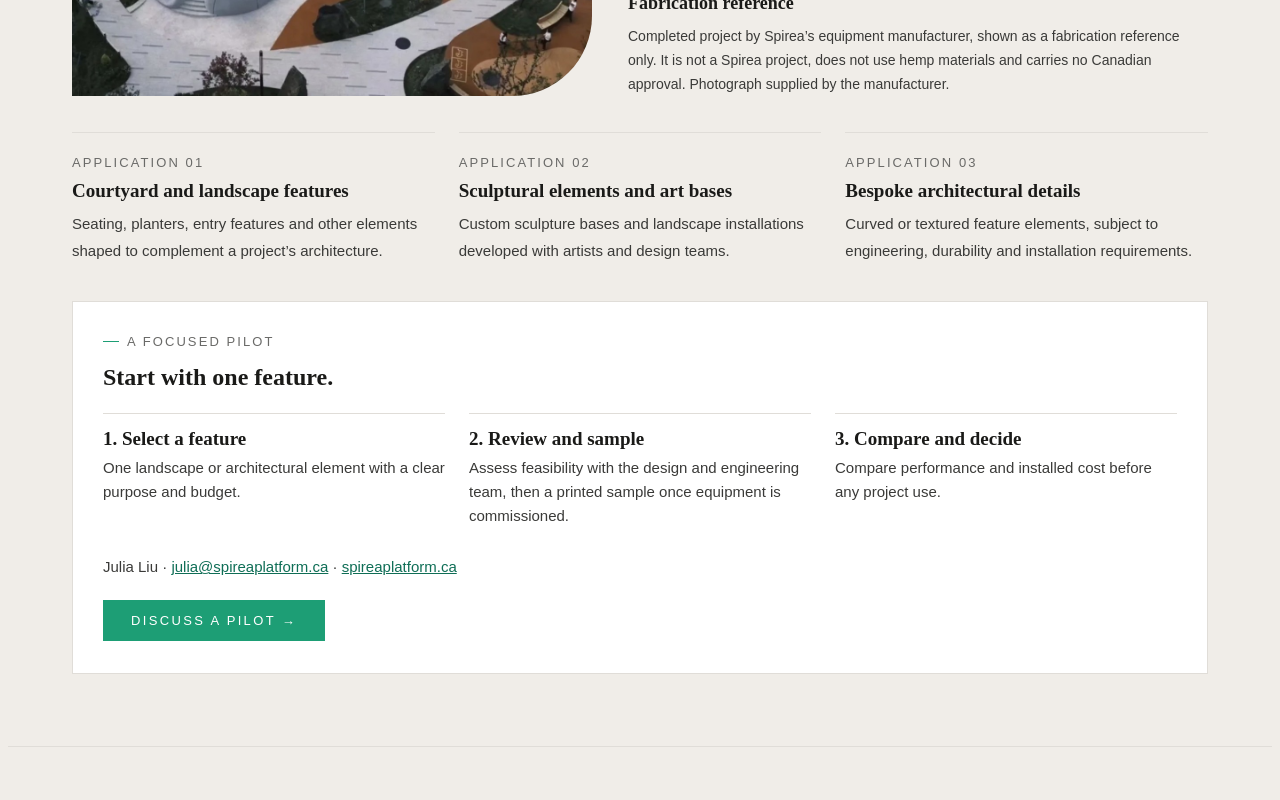
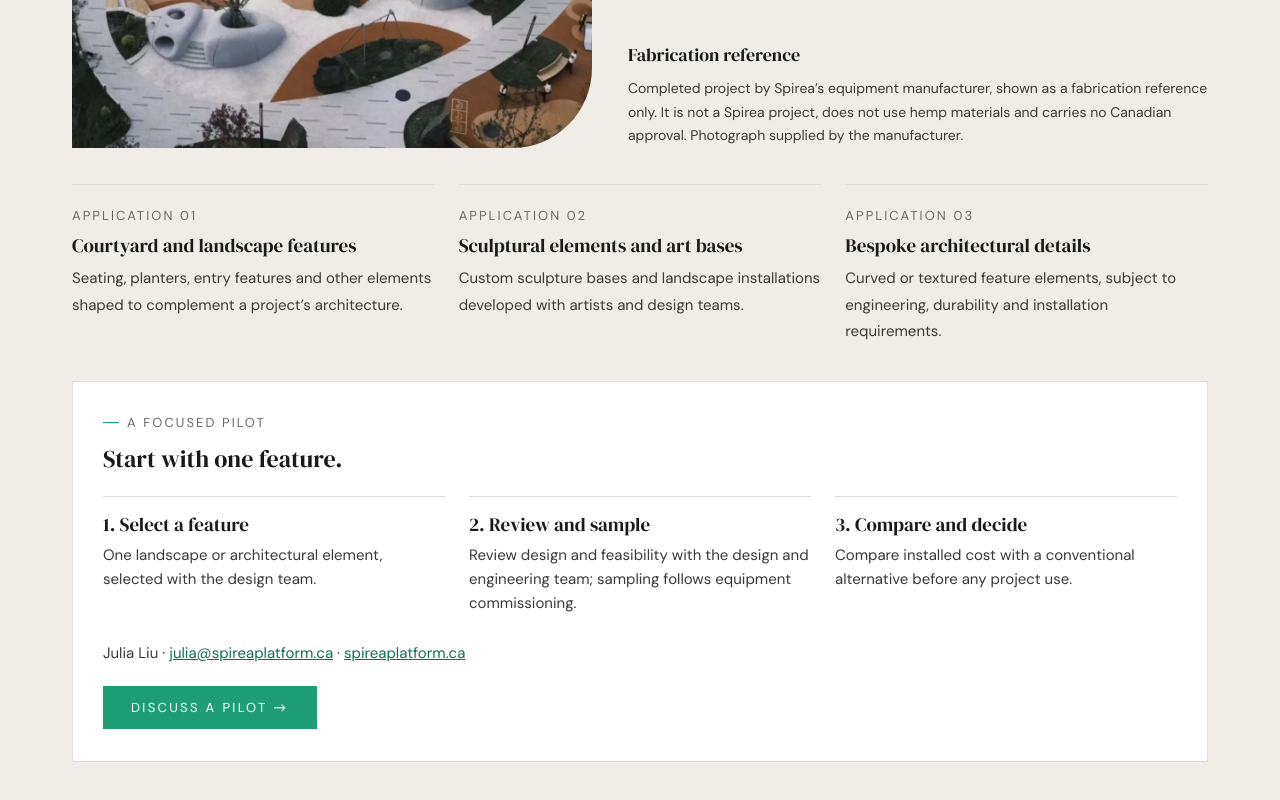
Before and after one commit to MelanieKent/spirea-platform, a React (Vite) app: page / in a window 1280 px wide. Shown: the part 4527-5327 px from the top of the page. Built offline with nearby package versions, Linux system fonts and the light colour scheme.

Commit message:
Update wording and font across website following revisions email

```diff
--- a/index.html
+++ b/index.html
@@ -4,6 +4,15 @@
     <meta charset="UTF-8" />
     <link rel="icon" type="image/svg+xml" href="/D2_footer.svg" />
     <meta name="viewport" content="width=device-width, initial-scale=1.0" />
+
+    <!-- Google Fonts: DM Sans + DM Serif Display -->
+    <link rel="preconnect" href="https://fonts.googleapis.com" />
+    <link rel="preconnect" href="https://fonts.gstatic.com" crossorigin />
+    <link
+      href="https://fonts.googleapis.com/css2?family=DM+Sans:wght@400;500;600;700&family=DM+Serif+Display&display=swap"
+      rel="stylesheet"
+    />
+
     <title>Spirea Platform</title>
   </head>
   <body>
--- a/src/pages/Home.jsx
+++ b/src/pages/Home.jsx
@@ -101,9 +101,9 @@ const NEAR_TERM = [
 ];
 
 const PILOT_STEPS = [
-  { title: '1. Select a feature',    body: 'One landscape or architectural element with a clear purpose and budget.' },
-  { title: '2. Review and sample',   body: 'Assess feasibility with the design and engineering team, then a printed sample once equipment is commissioned.' },
-  { title: '3. Compare and decide',  body: 'Compare performance and installed cost before any project use.' },
+  { title: '1. Select a feature',    body: 'One landscape or architectural element, selected with the design team.' },
+  { title: '2. Review and sample',   body: 'Review design and feasibility with the design and engineering team; sampling follows equipment commissioning.' },
+  { title: '3. Compare and decide',  body: 'Compare installed cost with a conventional alternative before any project use.' },
 ];
 
 const LONG_TERM = [
@@ -234,7 +234,7 @@ export default function Home() {
           </figure>
           <div className="dev-prio">
             <b style={{ fontWeight: '550' }}>Immediate priority</b>
-            Develop the simplest practicable system for a BC Alternative Solution pathway. Material selection follows readiness and engineering evidence; system validation and building approval remain pending.
+            Develop the simplest practicable system for a BC Alternative Solution pathway. Initial material selection follows readiness and engineering evidence; system validation and building approval remain pending.
           </div>
         </div>
       </section>
--- a/src/pages/StrategicApplications.jsx
+++ b/src/pages/StrategicApplications.jsx
@@ -73,7 +73,7 @@ export default function StrategicApplications() {
       <div className="apps-page">
         <div className="apps-hero">
           <SectionDivider label="Strategic applications" />
-          <h1 style={{ fontFamily: 'var(--serif)', fontWeight: '550', fontSize: 'clamp(28px,4vw,48px)', color: 'var(--di)', lineHeight: 1.1, letterSpacing: '-.015em', maxWidth: 580, marginBottom: 16 }}>
+          <h1 style={{ fontFamily: 'var(--serif)', fontWeight: '700', fontSize: 'clamp(28px,4vw,48px)', color: 'var(--di)', lineHeight: 1.1, letterSpacing: '-.015em', maxWidth: 580, marginBottom: 16 }}>
             Where Spirea may be deployed.
           </h1>
           <p className="sbody" style={{ maxWidth: 480, marginBottom: 0 }}>
--- a/src/styles/globals.css
+++ b/src/styles/globals.css
@@ -28,8 +28,8 @@ img { max-width: 100%; }
   --di: #1A1A18;
   --teal: #1D9E75;
   --teal-d: #0F6E56;
-  --sans: 'DM Sans', sans-serif;
-  --serif: 'DM Serif Display', serif;
+  --sans: "DM Sans", Calibri, "Segoe UI", Arial, sans-serif;
+  --serif: "DM Serif Display", Cambria, Georgia, "Times New Roman", serif;
 }
 
 
@@ -61,7 +61,7 @@ nav { display: flex; align-items: center; justify-content: space-between; paddin
 .sarc { display: inline-block; width: 40px; height: 1px; background: var(--teal); margin-right: 14px; flex-shrink: 0; }
 .slbl { font-size: 13px; letter-spacing: 0.2em; text-transform: uppercase; color: var(--mi); font-weight: 400; }
 .slbl.dk { color: var(--mi); }
-.sh { font-family: var(--serif); font-weight: 550; font-size: clamp(22px,2.8vw,34px); color: var(--di); line-height: 1.25; letter-spacing: -.01em; }
+.sh { font-family: var(--serif); font-weight: 700; font-size: clamp(22px,2.8vw,34px); color: var(--di); line-height: 1.25; letter-spacing: -.01em; }
 .sh.rev { color: var(--di); }
 .sbody { font-size: 16px; font-weight: 400; color: var(--ink); line-height: 1.87; }
 .sbody.rev { color: var(--ink); }
@@ -87,7 +87,7 @@ nav { display: flex; align-items: center; justify-content: space-between; paddin
 .hero-eb { display: flex; align-items: center; gap: 12px; margin-bottom: 24px; }
 .hero-eb-rule { display: inline-block; width: 28px; height: 1px; background: var(--teal); flex-shrink: 0; }
 .hero-eb-lbl { font-size: 13px; letter-spacing: 0.22em; text-transform: uppercase; color: var(--teal-d); font-weight: 400; }
-.hero-h1 { font-family: var(--serif); font-size: clamp(32px,4.6vw,54px); font-weight: 550; line-height: 1.1; color: var(--di); letter-spacing: -.01em; margin-bottom: 24px; }
+.hero-h1 { font-family: var(--serif); font-size: clamp(32px,4.6vw,54px); font-weight: 400; line-height: 1.1; color: var(--di); letter-spacing: -.01em; margin-bottom: 24px; }
 .hero-h1 em { font-style: italic; color: var(--ink); }
 .hero-body { font-size: 17px; font-weight: 400; color: var(--ink); line-height: 1.84; max-width: 600px; margin-bottom: 44px; }
 .hero-acts { display: flex; gap: 14px; flex-wrap: wrap; }
@@ -216,7 +216,7 @@ nav { display: flex; align-items: center; justify-content: space-between; paddin
 .domain { padding: 56px 64px; border-bottom: 0.5px solid var(--dv); display: grid; grid-template-columns: 1fr 300px; gap: 56px; align-items: start; }
 .domain:nth-child(even) { background: var(--ch); }
 .domain-num { font-size: 13px; letter-spacing: 0.22em; text-transform: uppercase; color: var(--mi); margin-bottom: 12px; font-weight: 400; }
-.domain-title { font-family: var(--serif); font-weight: 550; font-size: 25px; color: var(--di); line-height: 1.2; margin-bottom: 7px; }
+.domain-title { font-family: var(--serif); font-weight: 700; font-size: 25px; color: var(--di); line-height: 1.2; margin-bottom: 7px; }
 .domain-sub { font-size: 14px; font-weight: 400; color: var(--teal-d); letter-spacing: 0.1em; text-transform: uppercase; margin-bottom: 22px; }
 .domain-body { font-size: 16px; font-weight: 400; color: var(--ink); line-height: 1.87; margin-bottom: 14px; }
 .domain-cond { display: grid; grid-template-columns: 1fr 1fr; gap: 13px; margin-top: 20px; }
@@ -232,7 +232,7 @@ nav { display: flex; align-items: center; justify-content: space-between; paddin
 .founder-page { background: var(--ch); }
 .founder-hero { padding: 64px 64px 52px; border-bottom: 0.5px solid var(--dv); display: grid; grid-template-columns: 1fr 280px; gap: 72px; align-items: start; }
 .fo-name { font-size: 13px; letter-spacing: 0.22em; text-transform: uppercase; color: var(--mi); margin-bottom: 16px; font-weight: 400; }
-.fo-h { font-family: var(--serif); font-size: clamp(24px,3vw,38px); font-weight: 550; color: var(--di); line-height: 1.2; letter-spacing: -.01em; margin-bottom: 22px; }
+.fo-h { font-family: var(--serif); font-size: clamp(24px,3vw,38px); font-weight: 700; color: var(--di); line-height: 1.2; letter-spacing: -.01em; margin-bottom: 22px; }
 .fo-intro { font-size: 16px; font-weight: 400; color: var(--ink); line-height: 1.87; max-width: 430px; }
 .founder-photo { background: var(--dv); aspect-ratio: 3/4; display: flex; align-items: center; justify-content: center; font-size: 13px; letter-spacing: 0.2em; text-transform: uppercase; color: var(--mi); text-align: center; line-height: 2; }
 .founder-content { padding: 56px 64px; background: var(--ch); }
@@ -252,7 +252,7 @@ nav { display: flex; align-items: center; justify-content: space-between; paddin
    ══════════════════════════════════════════════════════════════════════════ */
 .contact-page { background: #fff; min-height: 80vh; }
 .contact-inner { max-width: 500px; margin: 0 auto; padding: 88px 32px 72px; text-align: center; }
-.co-h { font-family: var(--serif); font-weight: 550; font-size: clamp(28px,4vw,44px); color: var(--di); margin-bottom: 14px; line-height: 1.15; }
+.co-h { font-family: var(--serif); font-weight: 700; font-size: clamp(28px,4vw,44px); color: var(--di); margin-bottom: 14px; line-height: 1.15; }
 .co-sub { font-size: 16px; font-weight: 400; color: var(--ink); line-height: 1.82; max-width: 400px; margin: 0 auto 48px; }
 .co-rule { height: 0.5px; background: var(--dv); margin-bottom: 40px; }
 .co-channel { display: flex; justify-content: space-between; align-items: baseline; padding: 15px 0; border-bottom: 0.5px solid var(--dv); text-align: left; }
--- a/tailwind.config.js
+++ b/tailwind.config.js
@@ -21,8 +21,8 @@ export default {
         'done-dark': '#2C2C2A',   // "Completed" stage node only
       },
       fontFamily: {
-        display: ['"DM Serif Display"', 'serif'],
-        sans:    ['"DM Sans"', 'sans-serif'],
+        display: ['"DM Serif Display"', 'Cambria', 'Georgia', '"Times New Roman"', 'serif'],
+        sans:    ['"DM Sans"', 'Calibri', '"Segoe UI"', 'Arial', 'sans-serif'],
       },
       fontSize: {
         '2xs': ['0.65rem', { lineHeight: '1rem', letterSpacing: '0.1em' }],
```
